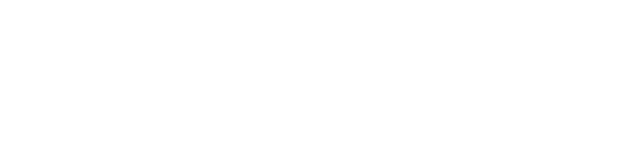
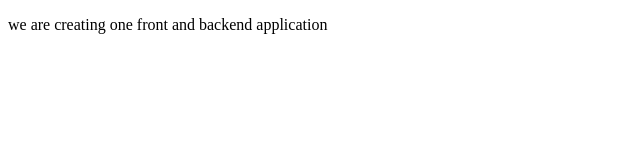
Before and after one commit to Chetan8513/JavaCodes, a plain HTML site: page index.html in a window 1280 px wide. Shown: the whole page, without its empty margins (0-640 px from the left). Drawn offline with Linux system fonts and the light colour scheme.

Commit message:
first commit

```diff
--- a/index.html
+++ b/index.html
@@ -4,6 +4,7 @@
     <meta charset="UTF-8">
     <meta name="viewport" content="width=device-width, initial-scale=1.0">
     <title>welcome to git testing </title>
+<P>we are creating one front and backend application</P>
  </head>
  <body>
 
```
